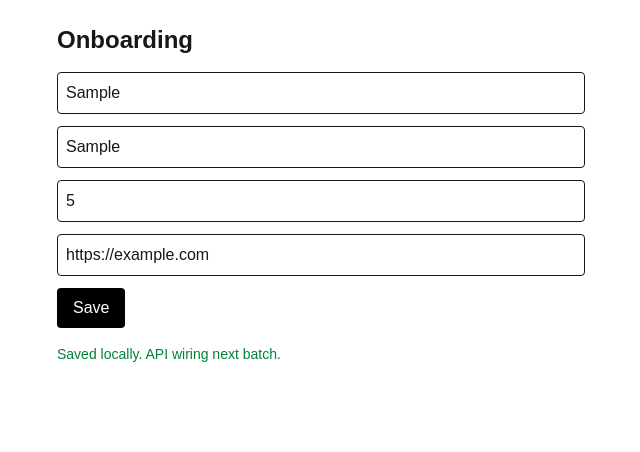
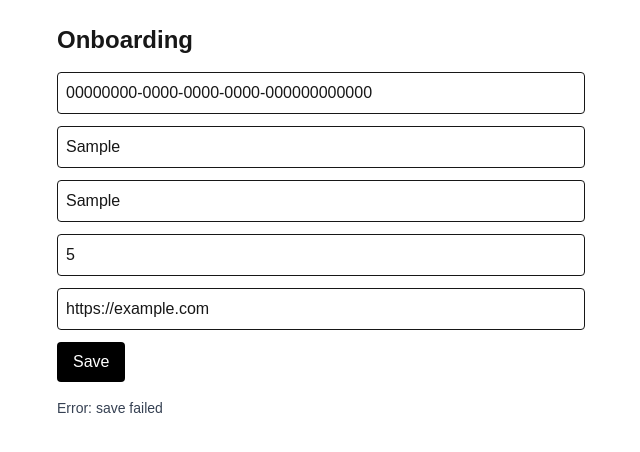
Before and after one commit to vladdehtiarov/jobAI, a Next.js app: page /onboarding in a window 1280 px wide. Both pictures are taken after typing "Sample", "Sample", "5", "https://example.com" into the empty fields and a click on the button "Save". Shown: the top 452 px of the page, without its empty margins (319-959 px from the left). Built offline with nearby package versions, Linux system fonts and the light colour scheme; no server answers.

Commit message:
feat(onboarding): wire form save to profile API

```diff
--- a/src/app/onboarding/page.tsx
+++ b/src/app/onboarding/page.tsx
@@ -1,29 +1,50 @@
 'use client'
 import { useState } from 'react'
 
+type Form = { id: string; full_name: string; target_role: string; target_salary_usd: string; linkedin_url: string }
+
 export default function OnboardingPage() {
-  const [form, setForm] = useState({ full_name:'', target_role:'', target_salary_usd:'', linkedin_url:'' })
-  const [saved, setSaved] = useState(false)
+  const [form, setForm] = useState<Form>({ id: '00000000-0000-0000-0000-000000000000', full_name:'', target_role:'', target_salary_usd:'', linkedin_url:'' })
+  const [status, setStatus] = useState('')
 
-  const update = (k: string, v: string) => setForm((s)=>({ ...s, [k]: v }))
+  const update = (k: keyof Form, v: string) => setForm((s)=>({ ...s, [k]: v }))
 
   const submit = async (e: React.FormEvent) => {
     e.preventDefault()
-    // TODO: wire to API/profile table
-    setSaved(true)
+    setStatus('Saving...')
+    const payload = {
+      id: form.id,
+      full_name: form.full_name,
+      target_role: form.target_role,
+      target_salary_usd: form.target_salary_usd ? Number(form.target_salary_usd) : null,
+      linkedin_url: form.linkedin_url || null,
+    }
+
+    const res = await fetch('/api/profile', {
+      method: 'POST',
+      headers: { 'content-type': 'application/json' },
+      body: JSON.stringify(payload),
+    })
+    const data = await res.json().catch(() => ({}))
+    if (!res.ok) {
+      setStatus(`Error: ${data?.error || 'save failed'}`)
+      return
+    }
+    setStatus('Saved to profile API ✅')
   }
 
   return (
     <main className="max-w-xl mx-auto p-6 space-y-4">
       <h1 className="text-2xl font-semibold">Onboarding</h1>
       <form onSubmit={submit} className="space-y-3">
+        <input className="w-full border rounded p-2" placeholder="User ID (UUID)" value={form.id} onChange={(e)=>update('id', e.target.value)} required />
         <input className="w-full border rounded p-2" placeholder="Full name" value={form.full_name} onChange={(e)=>update('full_name', e.target.value)} required />
         <input className="w-full border rounded p-2" placeholder="Target role" value={form.target_role} onChange={(e)=>update('target_role', e.target.value)} required />
         <input className="w-full border rounded p-2" type="number" placeholder="Target salary USD" value={form.target_salary_usd} onChange={(e)=>update('target_salary_usd', e.target.value)} />
         <input className="w-full border rounded p-2" type="url" placeholder="LinkedIn URL" value={form.linkedin_url} onChange={(e)=>update('linkedin_url', e.target.value)} />
         <button className="px-4 py-2 rounded bg-black text-white" type="submit">Save</button>
       </form>
-      {saved && <p className="text-sm text-green-700">Saved locally. API wiring next batch.</p>}
+      {status && <p className="text-sm text-gray-700">{status}</p>}
     </main>
   )
 }
```
